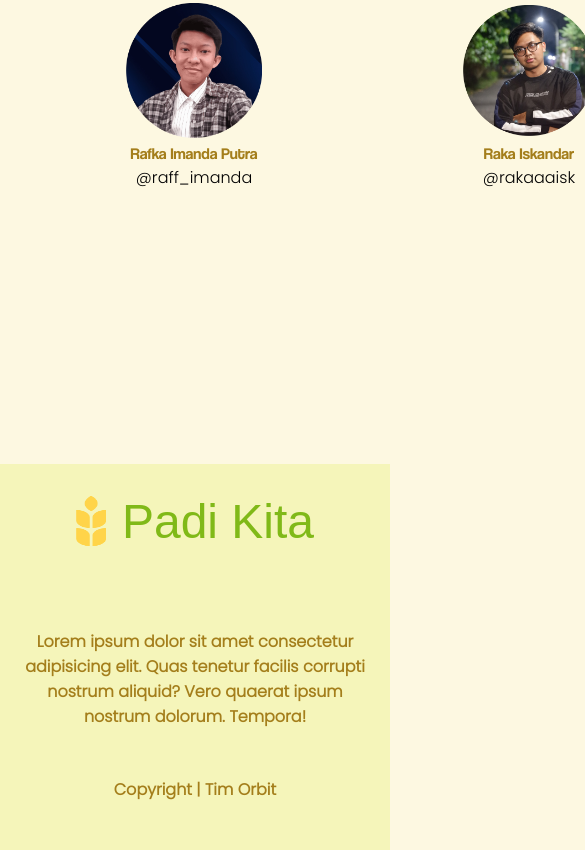
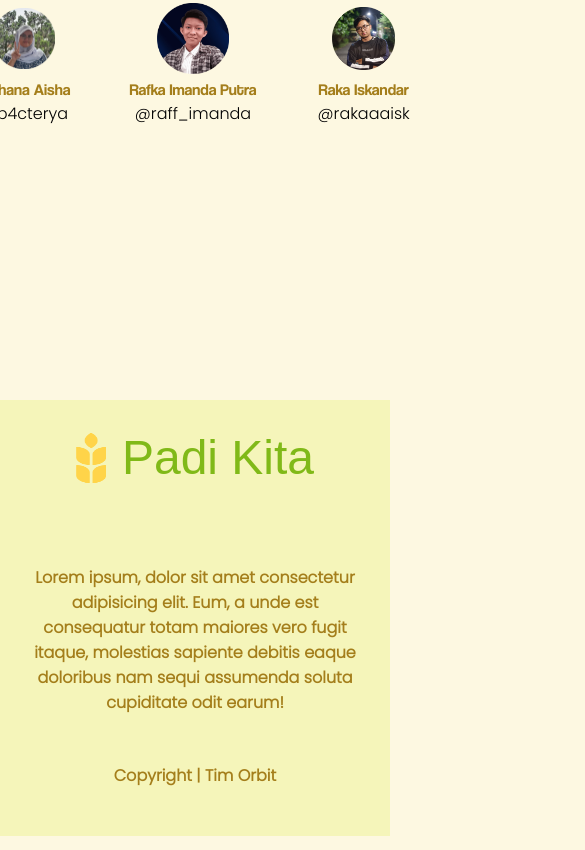
Before and after one commit to raihanaiooo/PadiKita, a plain HTML site: page Web/new/index.html in a window 390 px wide. Shown: the part 5186-6036 px from the top of the page, 585 px wide, since content can reach past the window. Drawn offline with Linux system fonts and the light colour scheme; a web font is replaced by a local one.

Commit message:
updated content

```diff
--- a/Web/new/home.css
+++ b/Web/new/home.css
@@ -21,6 +21,22 @@
 	font-family: "Bebas Neue";
 	src: url(../font/BebasNeue-Regular.otf);
 }
+
+::-webkit-scrollbar {
+    width: 10px;
+}
+
+::-webkit-scrollbar-track {
+    background: #1e4f2a;
+    border-radius: 10px;
+}
+
+::-webkit-scrollbar-thumb {
+    background: #a47e1b;
+	max-width: 800px;
+    border-radius: 10px;
+}
+
 body {
 	/* ###  */
 	overflow-x: hidden;
@@ -139,6 +155,7 @@ section#predict button {
 	font-family: "Bebas";
 	transition: 0.2s;
 	margin: auto;
+	cursor: pointer;
 }
 section#predict button:active {
 	border: none;
@@ -512,6 +529,11 @@ footer h1 {
 	section#framing .items > div {
 		font-size: 1.4em;
 	}
+	section#contact .medsos table {
+		width: 500px;
+		margin-top: 5em;
+		margin-bottom: 10em;
+	}
 	footer h2.isi {
 		width: 90%;
 	}
--- a/Web/new/index.html
+++ b/Web/new/index.html
@@ -155,7 +155,7 @@
 				<img src="../media/logo.png" width="30px" height="50px"/>
 				<h1>Padi Kita</h1>
 			</div>
-			<h2 class="isi">Lorem ipsum dolor sit amet consectetur adipisicing elit. Quas tenetur facilis corrupti nostrum aliquid? Vero quaerat ipsum nostrum dolorum. Tempora!</h2>
+			<h2 class="isi">Lorem ipsum, dolor sit amet consectetur adipisicing elit. Eum, a unde est consequatur totam maiores vero fugit itaque, molestias sapiente debitis eaque doloribus nam sequi assumenda soluta cupiditate odit earum!</h2>
 			</div>
 			<div>
 				<h2>Copyright | Tim Orbit</h2>
```
Also changed, not shown: Web/new/ensiklopedi.html (+49 -43 lines), Web/new/normal paddy.html (+2 -2 lines), Web/media/downey mildey.jpeg (added).
